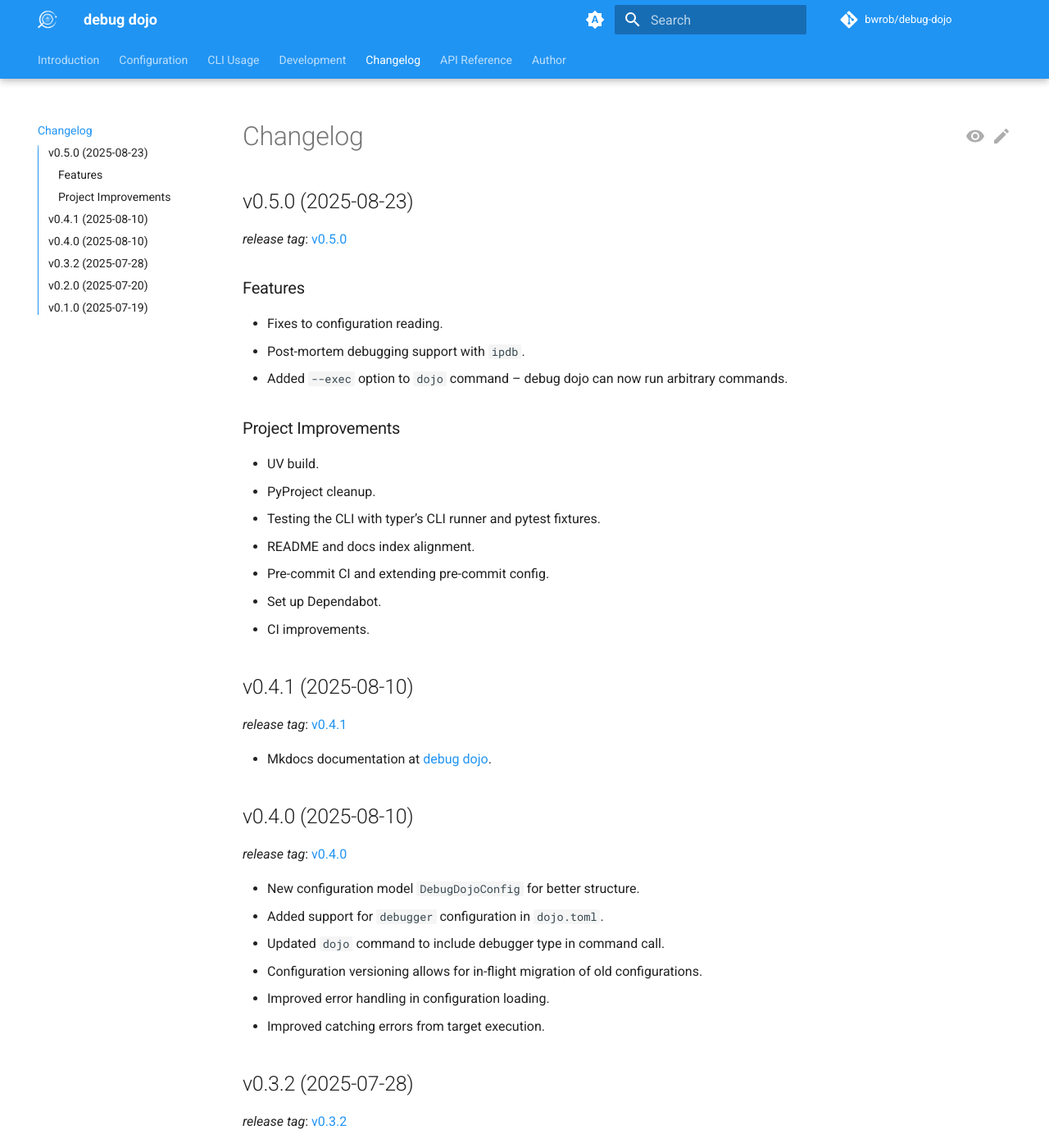
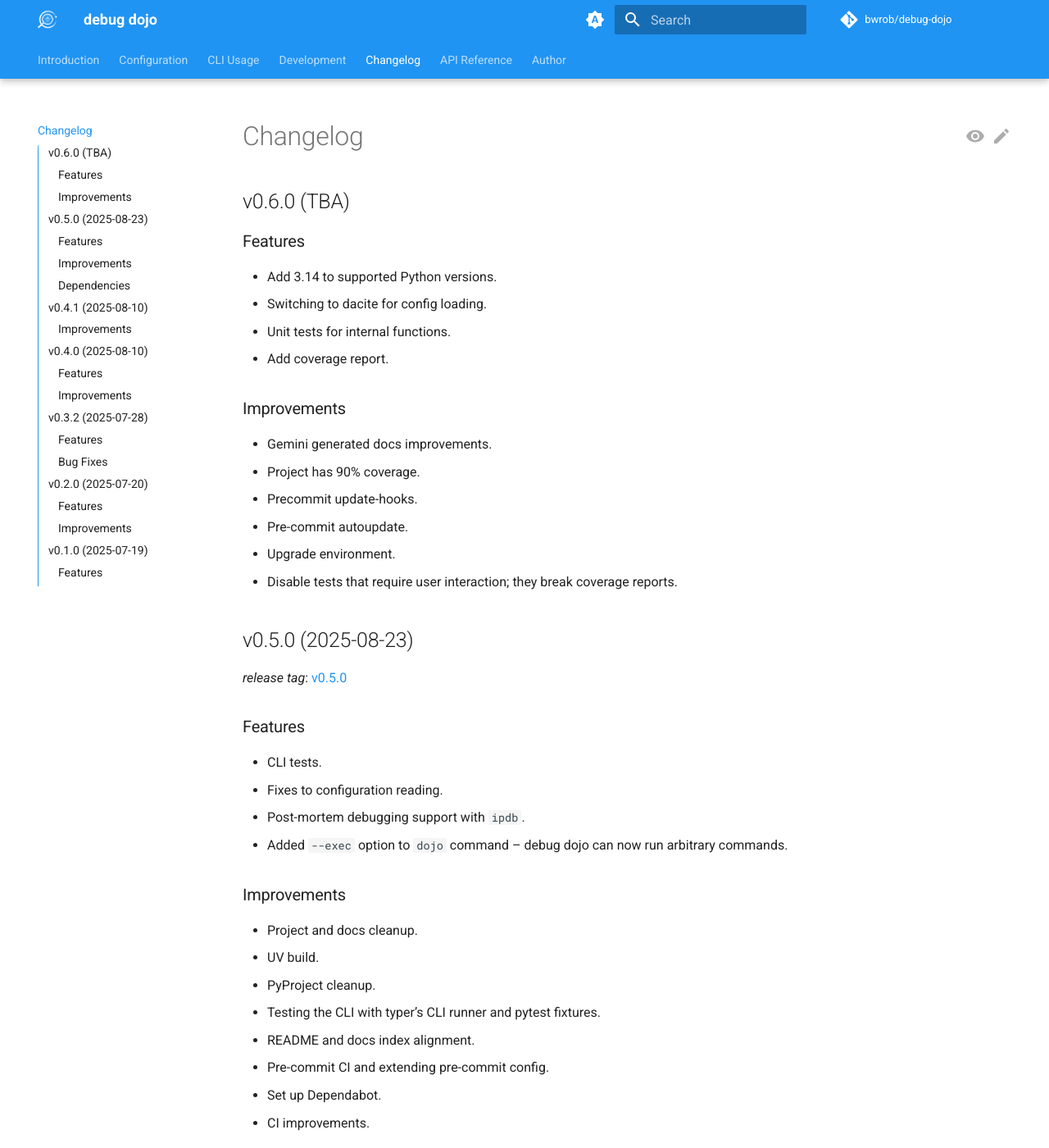
Before and after one commit to bwrob/debug-dojo, an MkDocs documentation site: the page built from docs/changelog.md, in a window 1280 px wide and 1400 px high. Shown: the whole window at 82% size. Built offline with MkDocs 1.6.1 and Material for MkDocs 9.7.7, drawn with Linux system fonts in a browser that asks for light colours; comment, search, counter and statistics services are not loaded; some of the changed text lies outside the part shown.

Commit message:
20 - switching to dacite for config loading (#58)
* 20 - switching to dacite for config loading

* 20 - env update readme with python 3.14

* 20 - add 3.14 to supported Python versions

* 20 - no dos deps in ci

* [pre-commit.ci] auto fixes from pre-commit.com hooks

for more information, see https://pre-commit.ci

* 20 - basedpyright command

* 20 - revert 3.14 addition from CI matrix

---------

Co-authored-by: bwrob <bartosz.marcin.wroblewski@gmail.com>
Co-authored-by: pre-commit-ci[bot] <66853113+pre-commit-ci[bot]@users.noreply.github.com>

```diff
--- a/docs/changelog.md
+++ b/docs/changelog.md
@@ -1,4 +1,22 @@
 # Changelog
+
+## v0.6.0 (TBA)
+
+### Features
+
+*   Add 3.14 to supported Python versions.
+*   Switching to dacite for config loading.
+*   Unit tests for internal functions.
+*   Add coverage report.
+
+### Improvements
+
+*   Gemini generated docs improvements.
+*   Project has 90% coverage.
+*   Precommit update-hooks.
+*   Pre-commit autoupdate.
+*   Upgrade environment.
+*   Disable tests that require user interaction; they break coverage reports.
 
 ## v0.5.0 (2025-08-23)
 
@@ -6,60 +24,91 @@
 
 ### Features
 
-* Fixes to configuration reading.
-* Post-mortem debugging support with `ipdb`.
-* Added `--exec` option to `dojo` command -- debug dojo can now run arbitrary commands.
+*   CLI tests.
+*   Fixes to configuration reading.
+*   Post-mortem debugging support with `ipdb`.
+*   Added `--exec` option to `dojo` command -- debug dojo can now run arbitrary commands.
 
-### Project Improvements
+### Improvements
 
-* UV build.
-* PyProject cleanup.
-* Testing the CLI with typer's CLI runner and pytest fixtures.
-* README and docs index alignment.
-* Pre-commit CI and extending pre-commit config.
-* Set up Dependabot.
-* CI improvements.
+*   Project and docs cleanup.
+*   UV build.
+*   PyProject cleanup.
+*   Testing the CLI with typer's CLI runner and pytest fixtures.
+*   README and docs index alignment.
+*   Pre-commit CI and extending pre-commit config.
+*   Set up Dependabot.
+*   CI improvements.
+
+### Dependencies
+
+*   Bump pydantic-core from 2.33.2 to 2.39.0.
+*   Bump backrefs from 5.9 to 6.0.1.
+*   Bump actions/checkout from 4 to 5.
+*   Bump markdown-it-py from 3.0.0 to 4.0.0.
+*   Bump debugpy from 1.8.15 to 1.8.16.
+*   Bump nodejs-wheel-binaries from 22.17.0 to 22.18.0.
+*   Bump basedpyright from 1.31.2 to 1.31.3.
 
 ## v0.4.1 (2025-08-10)
 
 *release tag*: [v0.4.1](https://github.com/bwrob/debug-dojo/releases/tag/v0.4.1)
 
-* Mkdocs documentation at [debug dojo](https://bwrob.github.io/debug-dojo).
+### Improvements
+
+*   Mkdocs documentation at [debug dojo](https://bwrob.github.io/debug-dojo).
 
 ## v0.4.0 (2025-08-10)
 
 *release tag*: [v0.4.0](https://github.com/bwrob/debug-dojo/releases/tag/v0.4.0)
 
-* New configuration model `DebugDojoConfig` for better structure.
-* Added support for `debugger` configuration in `dojo.toml`.
-* Updated `dojo` command to include debugger type in command call.
-* Configuration versioning allows for in-flight migration of old configurations.
-* Improved error handling in configuration loading.
-* Improved catching errors from target execution.
+### Features
+
+*   New configuration model `DebugDojoConfig` for better structure.
+*   Added support for `debugger` configuration in `dojo.toml`.
+*   Updated `dojo` command to include debugger type in command call.
+*   Configuration versioning allows for in-flight migration of old configurations.
+
+### Improvements
+
+*   Improved error handling in configuration loading.
+*   Improved catching errors from target execution.
 
 ## v0.3.2 (2025-07-28)
 
 *release tag*: [v0.3.2](https://github.com/bwrob/debug-dojo/releases/tag/v0.3.2)
 
-* New logo for the project.
-* Typer used for CLI implementation.
-* Dojo is configured via `dojo.toml` or `pyproject.toml`.
-* Support for `debugpy` and `ipdb` for debugging.
-* Fixed documentation and history.
+### Features
+
+*   New logo for the project.
+*   Typer used for CLI implementation.
+*   Dojo is configured via `dojo.toml` or `pyproject.toml`.
+*   Support for `debugpy` and `ipdb` for debugging.
+
+### Bug Fixes
+
+*   Fixed documentation and history.
 
 ## v0.2.0 (2025-07-20)
 
 *release tag*: [v0.2.0](https://github.com/bwrob/debug-dojo/releases/tag/v0.2.0)
 
-* Added `dojo` command for easy debugging setup.
-* Added `p()` function for rich printing.
-* Added history file for tracking changes.
-* Moved to `hatch` for building and packaging.
-* Fixed `pyproject.toml` to point to GitHub repository as the homepage.
+### Features
+
+*   Added `dojo` command for easy debugging setup.
+*   Added `p()` function for rich printing.
+*   Added history file for tracking changes.
+
+### Improvements
+
+*   Moved to `hatch` for building and packaging.
+*   Fixed `pyproject.toml` to point to GitHub repository as the homepage.
 
 ## v0.1.0 (2025-07-19)
 
 *release tag*: [v0.1.0](https://github.com/bwrob/debug-dojo/releases/tag/v0.1.0)
 
-* Initial module to install debugging tools.
-* Debug mode utilities for PuDB, rich tracebacks, and object inspection.
+### Features
+
+*   Initial module to install debugging tools.
+*   Debug mode utilities for PuDB, rich tracebacks, and object inspection.
```
Also changed, not shown: README.md (+71 -18 lines), pyproject.toml (+4 -4 lines), requirements.txt (+68 -381 lines), 7 other files.
